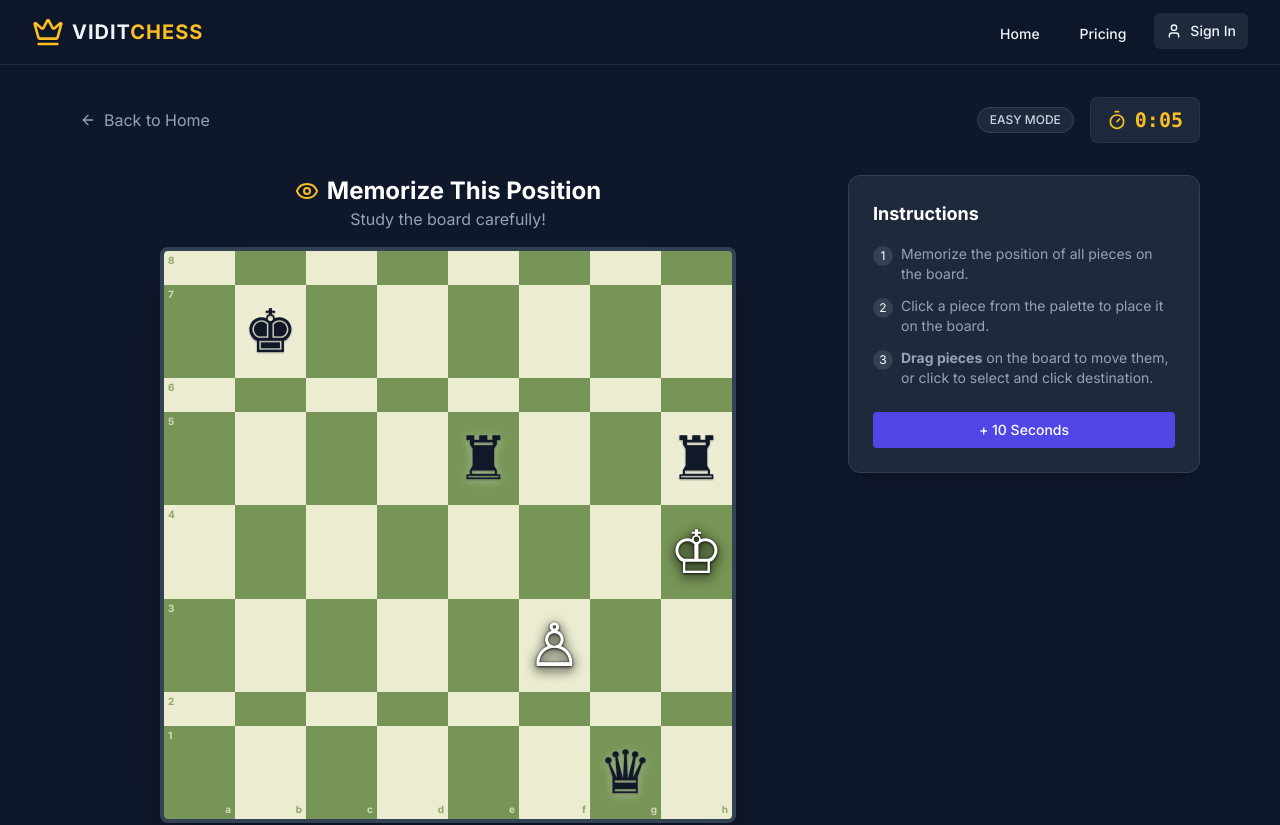
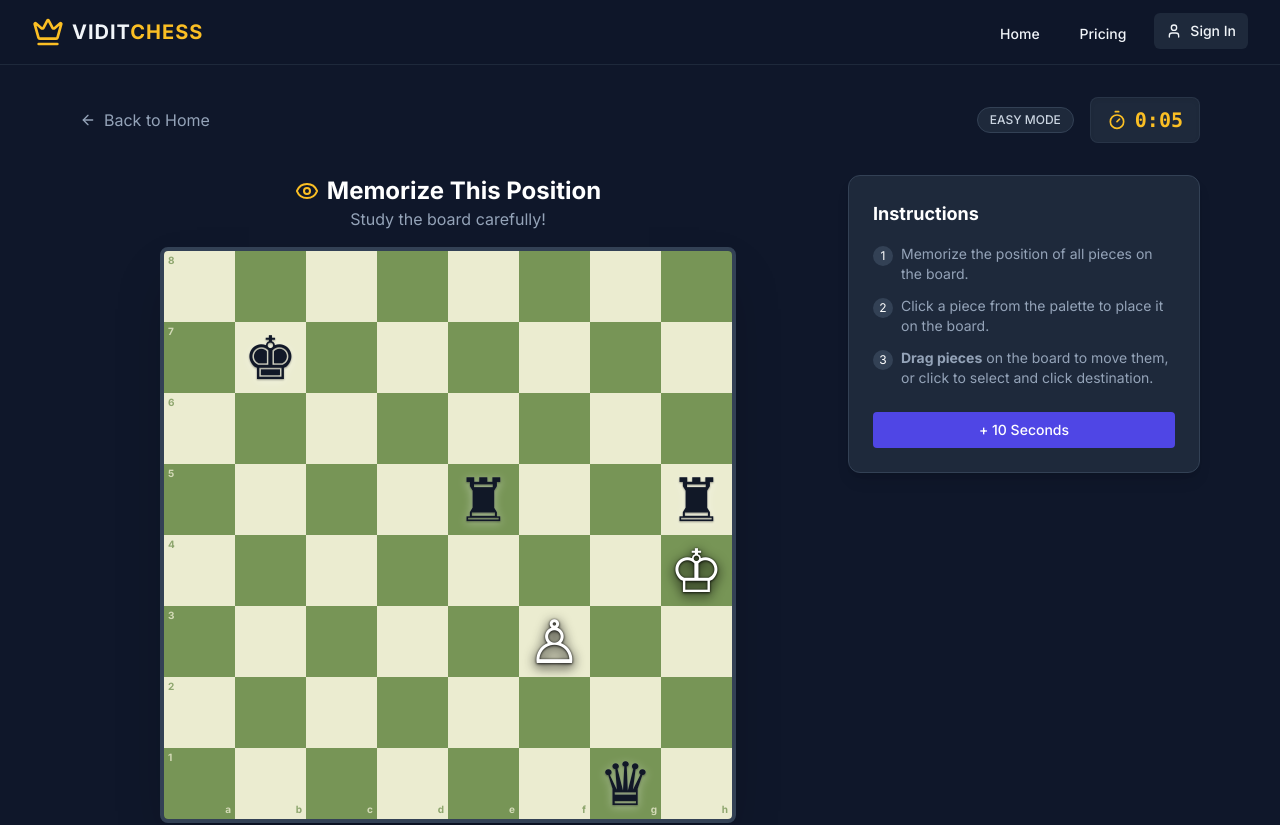
Before and after one commit to reductionfear/vdchess, a React (Vite) app: page /#/trainer in a window 1280 px wide. Shown: the top 825 px of the page. Built offline with nearby package versions, Linux system fonts and the light colour scheme.

Commit message:
Fix chessboard square size issue with aspect-ratio
Co-authored-by: reductionfear <140636023+reductionfear@users.noreply.github.com>

```diff
--- a/components/ChessBoard.tsx
+++ b/components/ChessBoard.tsx
@@ -53,6 +53,7 @@ const ChessBoard: React.FC<ChessBoardProps> = ({
                     ${interactive ? 'cursor-pointer hover:opacity-90' : ''}
                     ${overlayClass}
                   `}
+                  style={{ aspectRatio: '1' }}
                 >
                   {/* Labels */}
                   {showLabels && colIndex === 0 && (
--- a/components/EnhancedChessBoard.tsx
+++ b/components/EnhancedChessBoard.tsx
@@ -200,6 +200,7 @@ const EnhancedChessBoard: React.FC<EnhancedChessBoardProps> = ({
                     chess-square
                   `}
                   style={{
+                    aspectRatio: '1',
                     opacity: isDragging ? 0.3 : 1,
                     transform: isDragging ? 'scale(0.95)' : 'scale(1)',
                   }}
```
